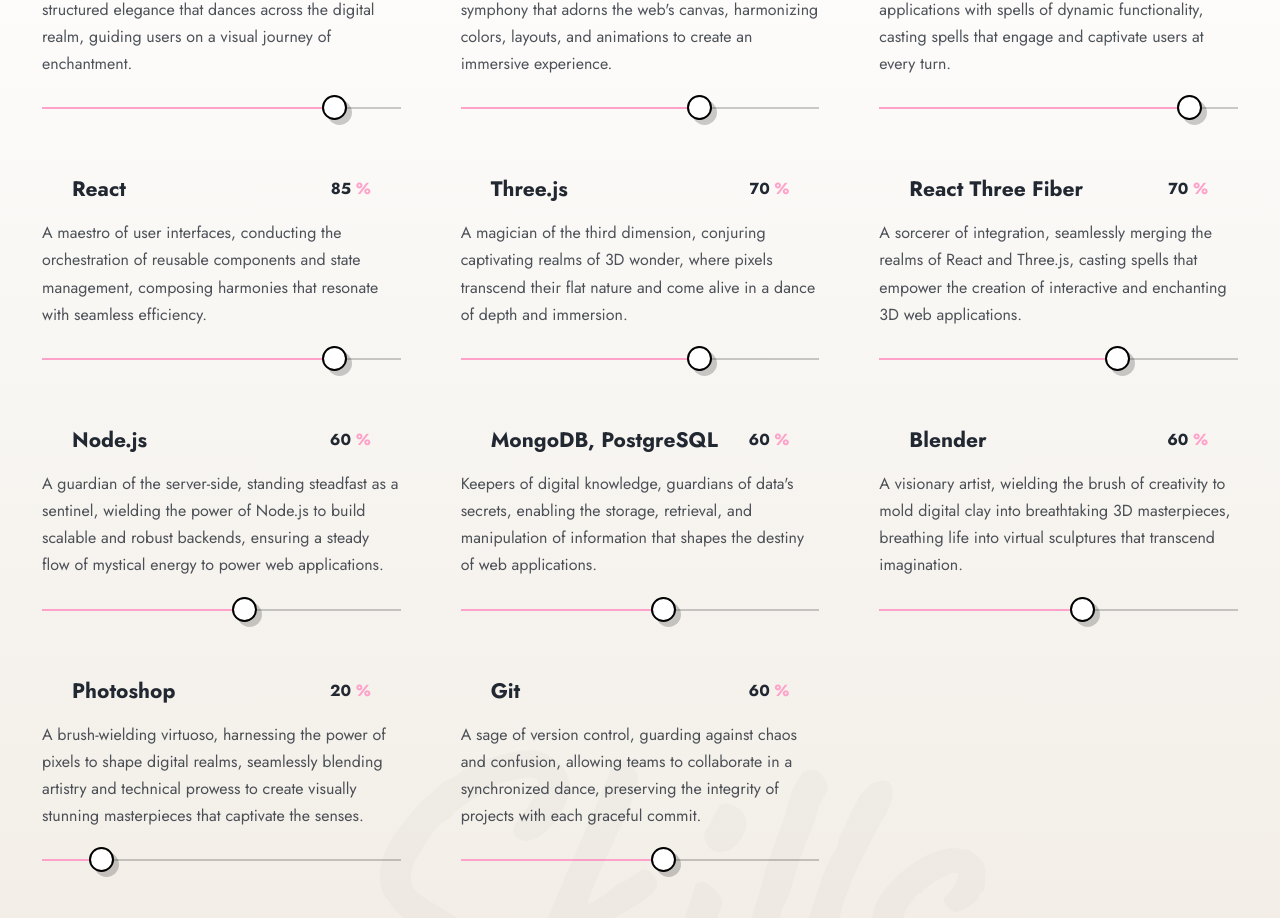
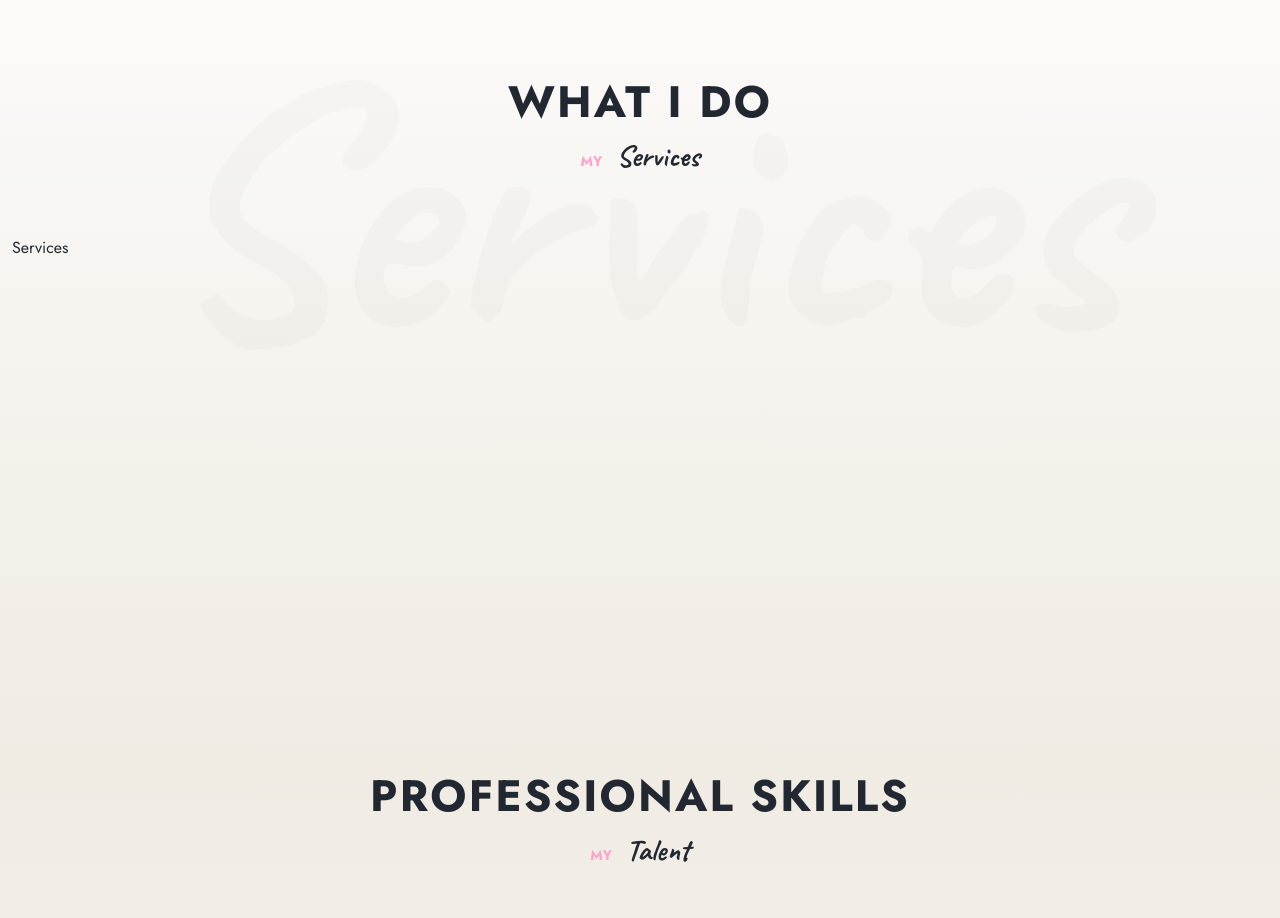
Before and after one commit to pronoia9/lumirise, a React (Vite) app: page / in a window 1280 px wide. Shown: the part 1232-2150 px from the top of the page. Built offline with nearby package versions, Linux system fonts and the light colour scheme.

Commit message:
init services component

```diff
--- /dev/null
+++ b/src/components/Services/Services.jsx
@@ -0,0 +1,10 @@
+import { styled } from 'styled-components';
+import { motion } from 'framer-motion';
+
+import { SectionWrapper } from '../../hoc';
+
+const Services = () => {
+  return <div>Services</div>;
+};
+
+export default SectionWrapper(Services, 'services');
--- /dev/null
+++ b/src/components/Services/index.js
@@ -0,0 +1,3 @@
+import Services from './Services';
+
+export { Services };
--- a/src/components/index.js
+++ b/src/components/index.js
@@ -3,6 +3,7 @@ import { Experience } from './Experience';
 import { Hero } from './Hero';
 import { Navbar } from './Navbar';
 import { Sidebar } from './Navbar';
+import { Services } from './Services';
 import { Skills } from './Skills';
 import { Works } from './Works';
 import Footer from './Footer';
@@ -10,4 +11,4 @@ import Preloader from './Preloader';
 import Socials from './Socials';
 import { SidebarButton, ThemeSVGs, SocialSVGs } from './SVGs';
 
-export { Contact, Experience, Hero, Navbar, Sidebar, Skills, Works, Footer, Preloader, Socials, SidebarButton, ThemeSVGs, SocialSVGs };
+export { Contact, Experience, Hero, Navbar, Services, Sidebar, Skills, Works, Footer, Preloader, Socials, SidebarButton, ThemeSVGs, SocialSVGs };
--- a/src/pages/HomePage.jsx
+++ b/src/pages/HomePage.jsx
@@ -1,13 +1,14 @@
-import { Hero, Skills, Works, Experience, Contact } from '../components';
+import { Hero, Services, Skills, Works, Experience, Contact } from '../components';
 
 export default function HomePage() {
   return (
     <>
       <Hero gradient={1} />
-      <Skills gradient={2} />
-      <Works gradient={1} />
-      <Experience gradient={2} />
-      <Contact gradient={1} />
+      <Services gradient={2} />
+      <Skills gradient={1} />
+      <Works gradient={2} />
+      <Experience gradient={1} />
+      <Contact gradient={2} />
     </>
   );
 }
```
